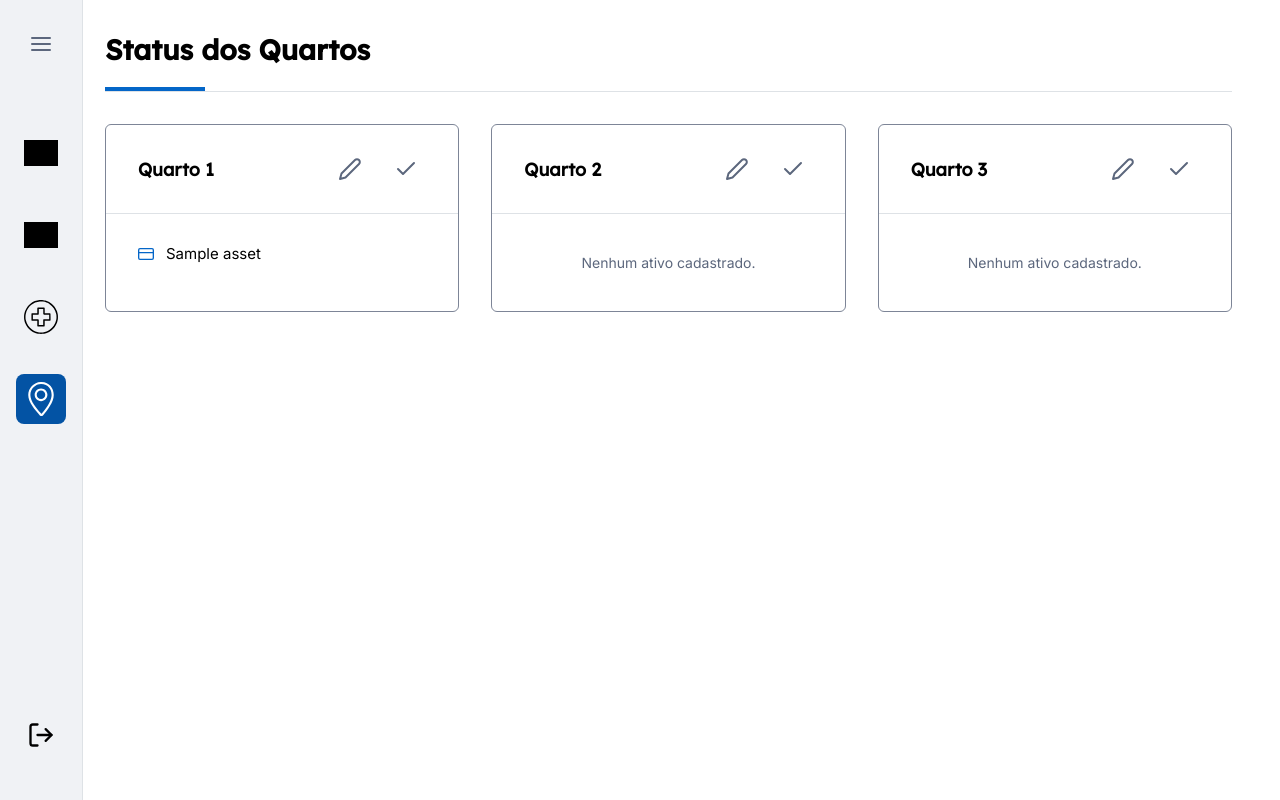
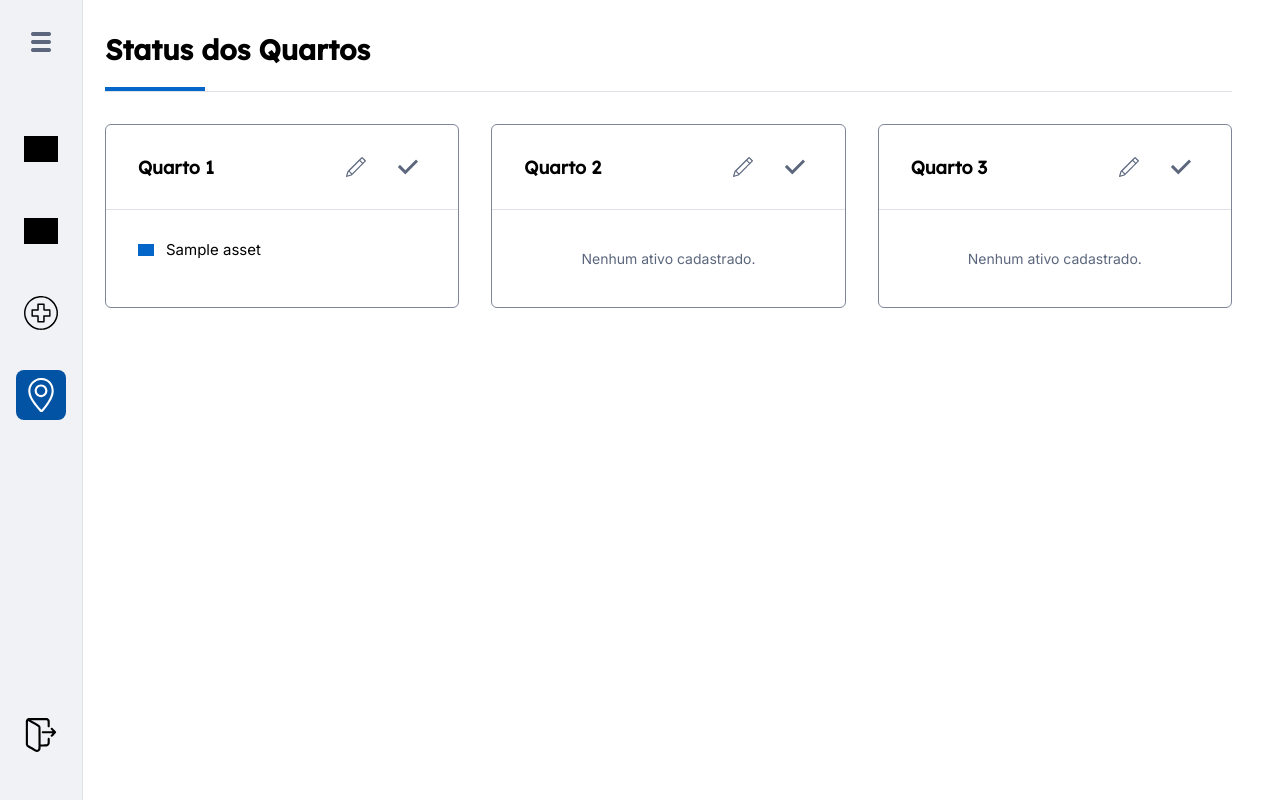
Before and after one commit to Wyrd-AT/wyrd-rasp-baxter, a FastAPI app: page /quartos in a window 1280 px wide. Run offline with FastAPI, Linux system fonts and the light colour scheme; tables that the repository leaves empty hold one stand-in row (values such as "Sample post"); parts of the project's set-up code (start-up, migrations or seed data) failed here and were passed over; grey boxes are pictures that could not be loaded.

Commit message:
checkpoint sem internet

```diff
--- a/server_rasp/app/web/static/css/style.css
+++ b/server_rasp/app/web/static/css/style.css
@@ -3,7 +3,56 @@
    ========================================================================== */
 
 /* --- Reset Básico, Fontes e Variáveis de Cor --- */
-@import url('https://fonts.googleapis.com/css2?family=Inter:wght@400;500;600;700&family=Lexend+Deca:wght@500&family=Lexend:wght@400&display=swap');
+/* --- Carregamento Local de Fontes --- */
+
+/* inter-regular - latin */
+@font-face {
+  font-family: 'Inter';
+  font-style: normal;
+  font-weight: 400;
+  src: url('../fonts/inter-v19-latin-regular.woff2') format('woff2'),
+       url('../fonts/inter-v19-latin-regular.woff') format('woff');
+}
+/* inter-500 - latin */
+@font-face {
+  font-family: 'Inter';
+  font-style: normal;
+  font-weight: 500;
+  src: url('../fonts/inter-v19-latin-500.woff2') format('woff2'),
+       url('../fonts/inter-v19-latin-500.woff') format('woff');
+}
+/* inter-600 - latin */
+@font-face {
+  font-family: 'Inter';
+  font-style: normal;
+  font-weight: 600;
+  src: url('../fonts/inter-v19-latin-600.woff2') format('woff2'),
+       url('../fonts/inter-v19-latin-600.woff') format('woff');
+}
+/* inter-700 - latin */
+@font-face {
+  font-family: 'Inter';
+  font-style: normal;
+  font-weight: 700;
+  src: url('../fonts/inter-v19-latin-700.woff2') format('woff2'),
+       url('../fonts/inter-v19-latin-700.woff') format('woff');
+}
+/* lexend-regular - latin */
+@font-face {
+  font-family: 'Lexend';
+  font-style: normal;
+  font-weight: 400;
+  src: url('../fonts/lexend-v25-latin-regular.woff2') format('woff2'),
+       url('../fonts/lexend-v25-latin-regular.woff') format('woff');
+}
+/* lexend-deca-500 - latin */
+@font-face {
+  font-family: 'Lexend Deca';
+  font-style: normal;
+  font-weight: 500;
+  src: url('../fonts/lexend-deca-v24-latin-500.woff2') format('woff2'),
+       url('../fonts/lexend-deca-v24-latin-500.woff') format('woff');
+}
 
 :root {
   --primary-color: #0466C8;
@@ -302,10 +351,18 @@ h1, h2, h3 { font-family: 'Lexend Deca', 'Lexend', sans-serif; }
 }
 
 .asset-list .asset-icon {
+    /* Suas propriedades existentes (mantidas) */
     width: 16px;
     height: 16px;
     color: var(--primary-color);
     margin-right: 0.75rem;
+
+    /* --- Adições para renderizar o ícone --- */
+    background-color: currentColor;  /* Pinta o ícone com a cor definida acima */
+    mask-image: var(--icon-url);      /* Pega o SVG do seu HTML */
+    mask-size: contain;
+    mask-repeat: no-repeat;
+    mask-position: center;
 }
 
 /* style.css */
@@ -327,3 +384,21 @@ h1, h2, h3 { font-family: 'Lexend Deca', 'Lexend', sans-serif; }
 .status-indicator.offline {
     background-color: #dc3545; /* Vermelho */
 }
+
+.icon-btn .svg-icon {
+    /* 1. Define o tamanho pequeno que você queria */
+    width: 20px;
+    height: 20px;
+
+    /* 2. Define a cor para cinza (herdando do botão) */
+    background-color: currentColor;
+}
+
+.filter-reset-btn .svg-icon {
+    /* 1. Define o tamanho pequeno que você queria */
+    width: 20px;
+    height: 20px;
+
+    /* 2. Define a cor para cinza (herdando do botão) */
+    background-color: currentColor;
+}
--- a/server_rasp/app/web/templates/base.html
+++ b/server_rasp/app/web/templates/base.html
@@ -4,7 +4,6 @@
     <meta charset="UTF-8">
     <title>{% block title %}Baxter Wyrd{% endblock %}</title>
     <link rel="stylesheet" href="{{ url_for('static', path='css/style.css') }}">
-    <script src="https://unpkg.com/feather-icons"></script>
 </head>
 <body>
     <div class="container">
@@ -23,7 +22,6 @@
     document.addEventListener('DOMContentLoaded', function() {
 
         // 1. Ativa todos os ícones da biblioteca Feather na página.
-        feather.replace();
 
         // 2. Lógica da Sidebar e do Overlay (fundo escurecido).
         const sidebar = document.getElementById('sidebar');
--- a/server_rasp/app/web/templates/events_list.html
+++ b/server_rasp/app/web/templates/events_list.html
@@ -48,7 +48,7 @@
         </select>
 
         <a href="{{ url_for('list_events') }}" class="filter-reset-btn" title="Limpar Filtros">
-            <i data-feather="rotate-cw"></i>
+            <button class="icon-btn" title="Apagar"><span class="svg-icon" style="--icon-url: url({{ url_for('static', path='icons/reiniciar.svg') }})"></span>
         </a>
     </div>
 </form>
--- a/server_rasp/app/web/templates/quartos_list.html
+++ b/server_rasp/app/web/templates/quartos_list.html
@@ -17,11 +17,11 @@
             <input type="text" name="nome" value="{{ quarto.nome }}" class="room-name-input" hidden>
 
             <button type="button" class="icon-btn room-edit-btn" title="Editar nome">
-                <i data-feather="edit-2"></i>
+                <span class="svg-icon" style="--icon-url: url({{ url_for('static', path='icons/lapis.svg') }})"></span>
             </button>
 
             <button type="submit" class="icon-btn room-save-btn" title="Salvar" hidden>
-                <i data-feather="check"></i>
+                <span class="svg-icon" style="--icon-url: url({{ url_for('static', path='icons/check.svg') }})"></span>
             </button>
         </form>
 
@@ -30,7 +30,7 @@
                 <ul class="asset-list">
                     {% for asset in quarto.assets %}
                         <li title="Entrada em: {{ asset.data_entrada_str }}">
-                            <i data-feather="credit-card" class="asset-icon"></i>
+                            <span class="asset-icon" style="--icon-url: url({{ url_for('static', path='icons/emb.svg') }})"></span>
                             <span>{{ asset.nome_ativo }}</span>
                         </li>
                     {% endfor %}
@@ -70,7 +70,6 @@ document.addEventListener('DOMContentLoaded', function () {
 
             // --- MELHORIA ADICIONADA ---
             // Garante que o novo ícone (check) seja renderizado
-            feather.replace();
         });
     });
 });
--- a/server_rasp/app/web/templates/sidebar.html
+++ b/server_rasp/app/web/templates/sidebar.html
@@ -1,7 +1,7 @@
 <aside class="sidebar" id="sidebar">
     <div class="sidebar-header">
         <button class="icon-btn" id="sidebar-toggle" title="Menu">
-            <i data-feather="menu"></i>
+            <span class="svg-icon" style="--icon-url: url({{ url_for('static', path='icons/menu.svg') }})"></span>
         </button>
     </div>
     <nav class="sidebar-nav">
@@ -27,7 +27,7 @@
     </nav>
     <div class="sidebar-footer">
         <a href="#" class="nav-item" title="Sair">
-            <i data-feather="log-out"></i>
+            <span class="svg-icon" style="--icon-url: url({{ url_for('static', path='icons/sair.svg') }})"></span>
             <span class="nav-text">Sair</span>
         </a>
     </div>
```
Also changed, not shown: server_rasp/app/web/templates/assets_list.html (+6 -3 lines), server_rasp/app/web/templates/embarcados_list.html (+6 -3 lines), server_rasp/app/web/static/icons/check.svg (added), server_rasp/app/web/static/icons/menu.svg (added).
